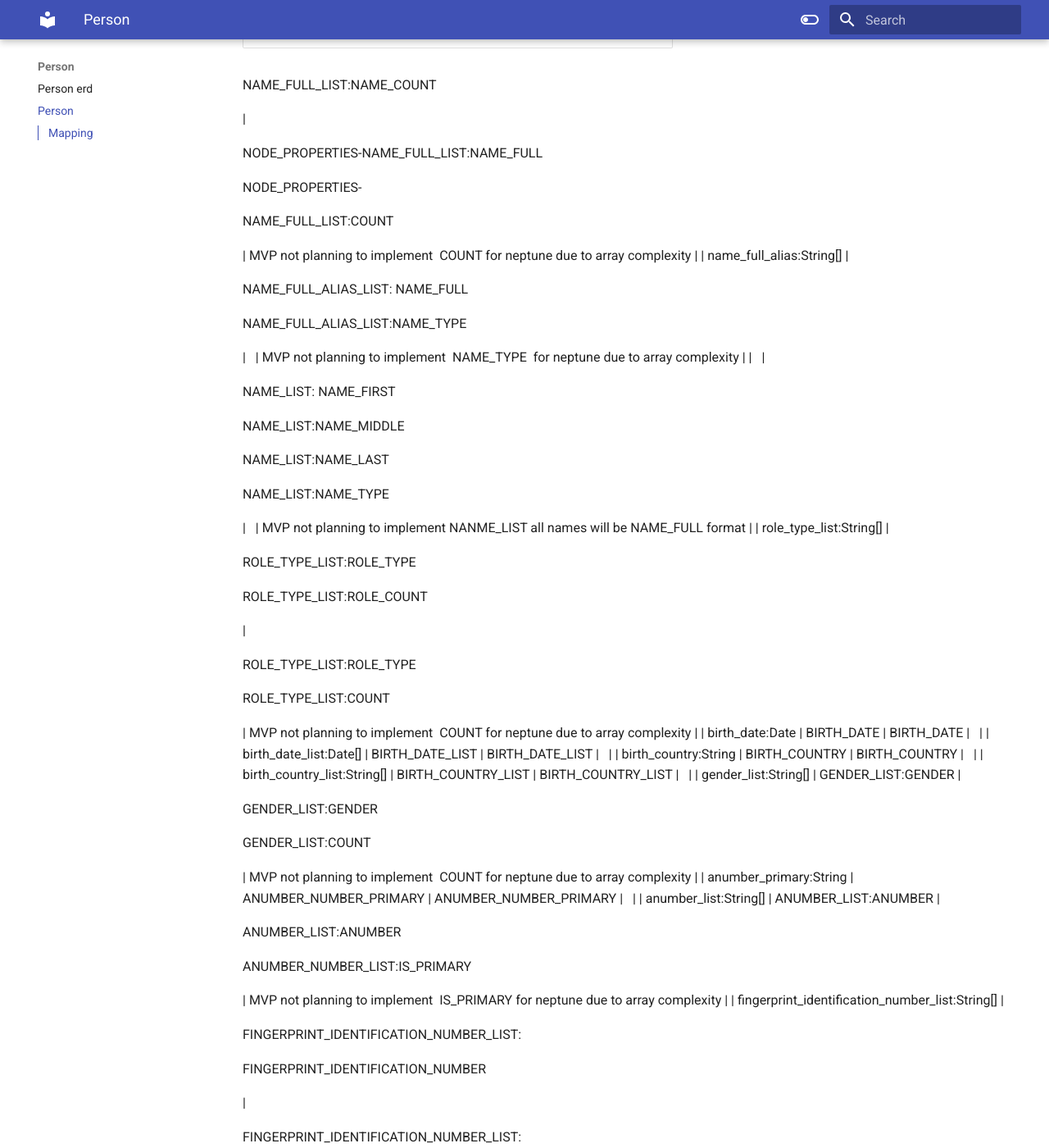
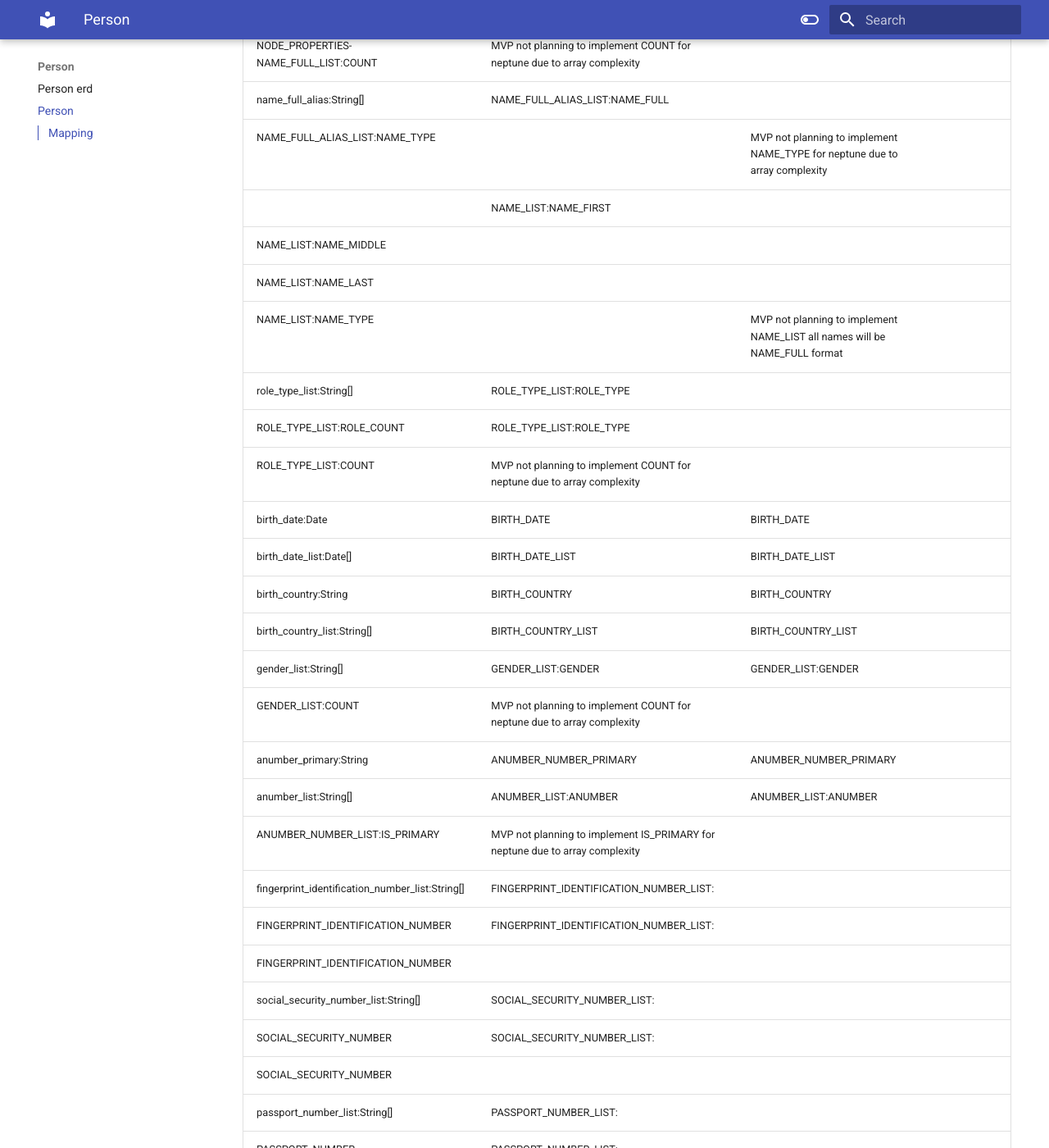
Before and after one commit to innvo/neptune-mocks, an MkDocs documentation site: the page built from docs/person/person.md, in a window 1280 px wide and 1400 px high, scrolled down 531 px. Shown: the whole window at 82% size. Built offline with MkDocs 1.6.1 and Material for MkDocs 9.7.7, drawn with Linux system fonts in a browser that asks for light colours; some of the changed text lies outside the part shown.

Commit message:
WIP-person

```diff
--- a/docs/person/person.md
+++ b/docs/person/person.md
@@ -10,97 +10,33 @@ node
 | --- | --- | --- | --- |
 | ~id | NODE\_ID | NODE\_ID | GUID |
 | name\_full:String | NODE\_NAME | NODE\_NAME |   |
-| name\_full\_list:String\[\] |
-NAME\_FULL\_LIST:NAME\_FULL
-
-NAME\_FULL\_LIST:NAME\_COUNT
-
- |
-
-NODE\_PROPERTIES-NAME\_FULL\_LIST:NAME\_FULL
-
-NODE\_PROPERTIES-
-
-NAME\_FULL\_LIST:COUNT
-
- | MVP not planning to implement  COUNT for neptune due to array complexity |
-| name\_full\_alias:String\[\] |
-
-NAME\_FULL\_ALIAS\_LIST: NAME\_FULL
-
-NAME\_FULL\_ALIAS\_LIST:NAME\_TYPE
-
- |   | MVP not planning to implement  NAME\_TYPE  for neptune due to array complexity |
-|   |
-
-NAME\_LIST: NAME\_FIRST
-
+| name\_full\_list:String\[\] | NAME\_FULL\_LIST:NAME\_FULL | NODE\_PROPERTIES-NAME\_FULL\_LIST:NAME\_FULL
+NODE\_PROPERTIES-NAME\_FULL\_LIST:COUNT | MVP not planning to implement COUNT for neptune due to array complexity |
+| name\_full\_alias:String\[\] | NAME\_FULL\_ALIAS\_LIST:NAME\_FULL
+NAME\_FULL\_ALIAS\_LIST:NAME\_TYPE |   | MVP not planning to implement NAME\_TYPE for neptune due to array complexity |
+|   | NAME\_LIST:NAME\_FIRST
 NAME\_LIST:NAME\_MIDDLE
-
 NAME\_LIST:NAME\_LAST
-
-NAME\_LIST:NAME\_TYPE
-
- |   | MVP not planning to implement NANME\_LIST all names will be NAME\_FULL format |
-| role\_type\_list:String\[\] |
-
-ROLE\_TYPE\_LIST:ROLE\_TYPE
-
-ROLE\_TYPE\_LIST:ROLE\_COUNT
-
- |
-
-ROLE\_TYPE\_LIST:ROLE\_TYPE
-
-ROLE\_TYPE\_LIST:COUNT
-
- | MVP not planning to implement  COUNT for neptune due to array complexity |
+NAME\_LIST:NAME\_TYPE |   | MVP not planning to implement NAME\_LIST all names will be NAME\_FULL format |
+| role\_type\_list:String\[\] | ROLE\_TYPE\_LIST:ROLE\_TYPE
+ROLE\_TYPE\_LIST:ROLE\_COUNT | ROLE\_TYPE\_LIST:ROLE\_TYPE
+ROLE\_TYPE\_LIST:COUNT | MVP not planning to implement COUNT for neptune due to array complexity |
 | birth\_date:Date | BIRTH\_DATE | BIRTH\_DATE |   |
 | birth\_date\_list:Date\[\] | BIRTH\_DATE\_LIST | BIRTH\_DATE\_LIST |   |
 | birth\_country:String | BIRTH\_COUNTRY | BIRTH\_COUNTRY |   |
 | birth\_country\_list:String\[\] | BIRTH\_COUNTRY\_LIST | BIRTH\_COUNTRY\_LIST |   |
-| gender\_list:String\[\] | GENDER\_LIST:GENDER |
-
-GENDER\_LIST:GENDER
-
-GENDER\_LIST:COUNT
-
- | MVP not planning to implement  COUNT for neptune due to array complexity |
+| gender\_list:String\[\] | GENDER\_LIST:GENDER | GENDER\_LIST:GENDER
+GENDER\_LIST:COUNT | MVP not planning to implement COUNT for neptune due to array complexity |
 | anumber\_primary:String | ANUMBER\_NUMBER\_PRIMARY | ANUMBER\_NUMBER\_PRIMARY |   |
-| anumber\_list:String\[\] | ANUMBER\_LIST:ANUMBER |
-
-ANUMBER\_LIST:ANUMBER
-
-ANUMBER\_NUMBER\_LIST:IS\_PRIMARY
-
- | MVP not planning to implement  IS\_PRIMARY for neptune due to array complexity |
-| fingerprint\_identification\_number\_list:String\[\] |
-
-FINGERPRINT\_IDENTIFICATION\_NUMBER\_LIST:
-
-FINGERPRINT\_IDENTIFICATION\_NUMBER
-
- |
-
-FINGERPRINT\_IDENTIFICATION\_NUMBER\_LIST:
-
-FINGERPRINT\_IDENTIFICATION\_NUMBER
-
- |   |
+| anumber\_list:String\[\] | ANUMBER\_LIST:ANUMBER | ANUMBER\_LIST:ANUMBER
+ANUMBER\_NUMBER\_LIST:IS\_PRIMARY | MVP not planning to implement IS\_PRIMARY for neptune due to array complexity |
+| fingerprint\_identification\_number\_list:String\[\] | FINGERPRINT\_IDENTIFICATION\_NUMBER\_LIST:
+FINGERPRINT\_IDENTIFICATION\_NUMBER | FINGERPRINT\_IDENTIFICATION\_NUMBER\_LIST:
+FINGERPRINT\_IDENTIFICATION\_NUMBER |   |
 | social\_security\_number\_list:String\[\] | SOCIAL\_SECURITY\_NUMBER\_LIST:
 SOCIAL\_SECURITY\_NUMBER | SOCIAL\_SECURITY\_NUMBER\_LIST:
 SOCIAL\_SECURITY\_NUMBER |   |
-| passport\_number\_list:String\[\] |
-
-PASSPORT\_NUMBER\_LIST:
-
-PASSPORT\_NUMBER
-
- |
-
-PASSPORT\_NUMBER\_LIST:
-
-PASSPORT\_NUMBER
-
- |   |
+| passport\_number\_list:String\[\] | PASSPORT\_NUMBER\_LIST:
+PASSPORT\_NUMBER | PASSPORT\_NUMBER\_LIST:
+PASSPORT\_NUMBER |   |
 | ~label | NODE\_TYPE | NODE\_TYPE | person, recall, precision |
```
